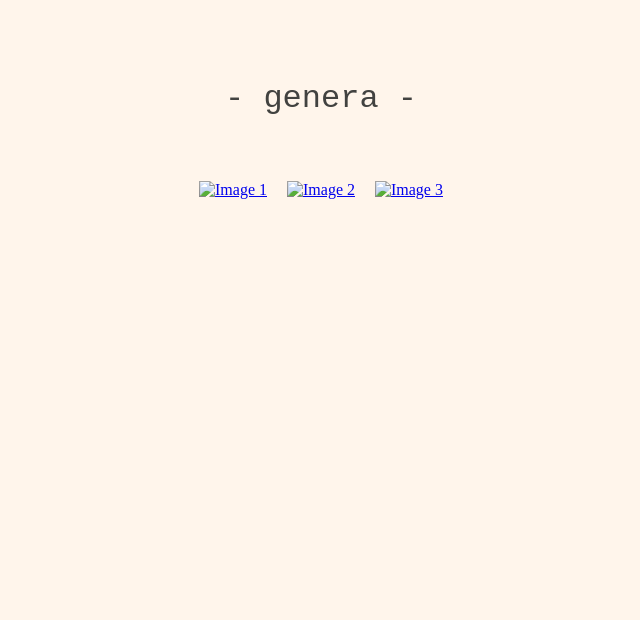
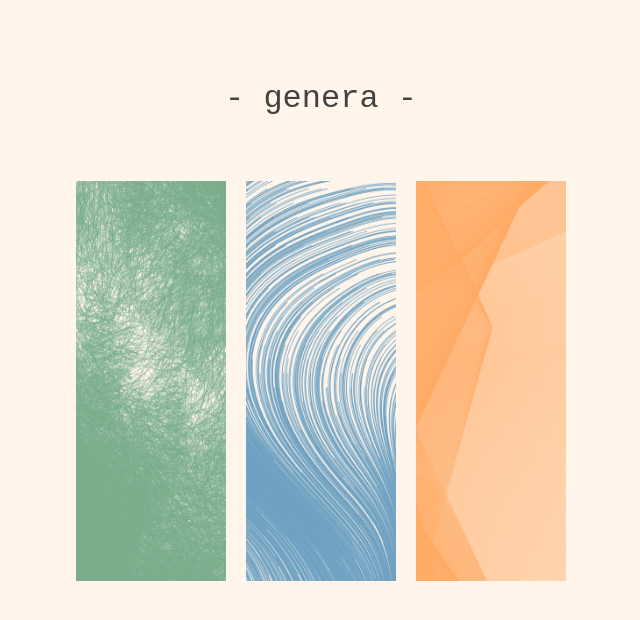
Before and after one commit to s32k/Genera, a plain HTML site: page index.html in a window 1280 px wide. Shown: the whole page, without its empty margins (319-959 px from the left). Drawn offline with Linux system fonts and the light colour scheme; a web font is replaced by a local one.

Commit message:
Update index.html

```diff
--- a/index.html
+++ b/index.html
@@ -14,9 +14,9 @@
 <body>
   <div class="title">- genera -</div>
   <div class="images-container">
-    <a href="https://amazon.shriku.repl.co"><img src="images/amazon.png" alt="Image 1"></a>
-    <a href="https://nile.shriku.repl.co"><img src="images/nile.png" alt="Image 2"></a>
-    <a href="https://silk.shriku.repl.co"><img src="images/silk.png" alt="Image 3"></a>
+    <a href="https://amazon.shriku.repl.co"><img src="amazon.png" alt="Image 1"></a>
+    <a href="https://nile.shriku.repl.co"><img src="nile.png" alt="Image 2"></a>
+    <a href="https://silk.shriku.repl.co"><img src="silk.png" alt="Image 3"></a>
 
   </div>
 </body>
```
